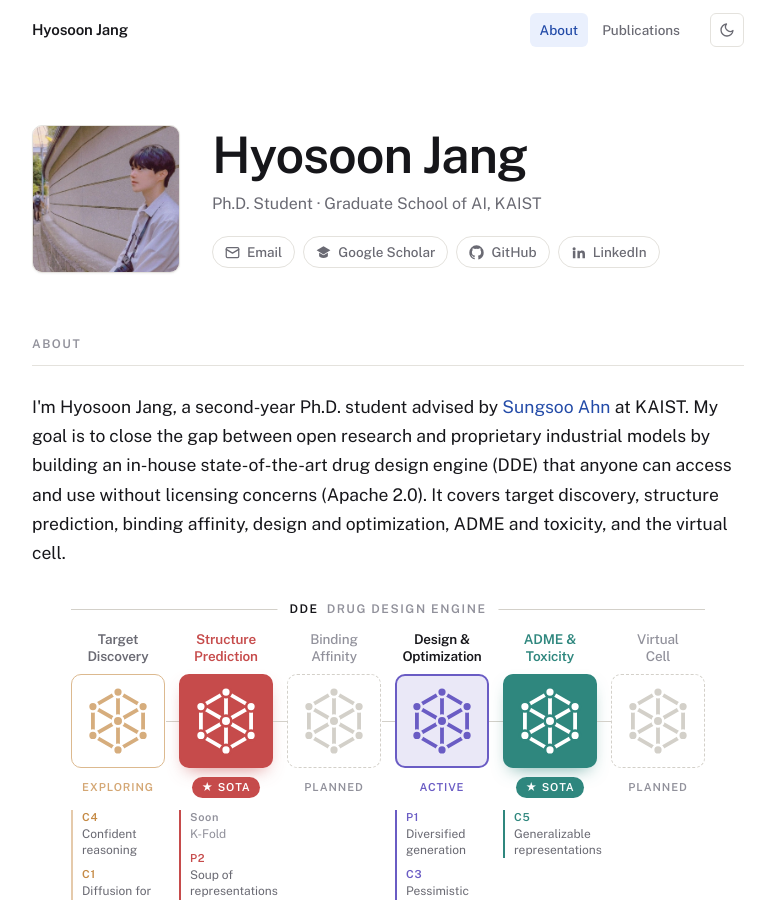
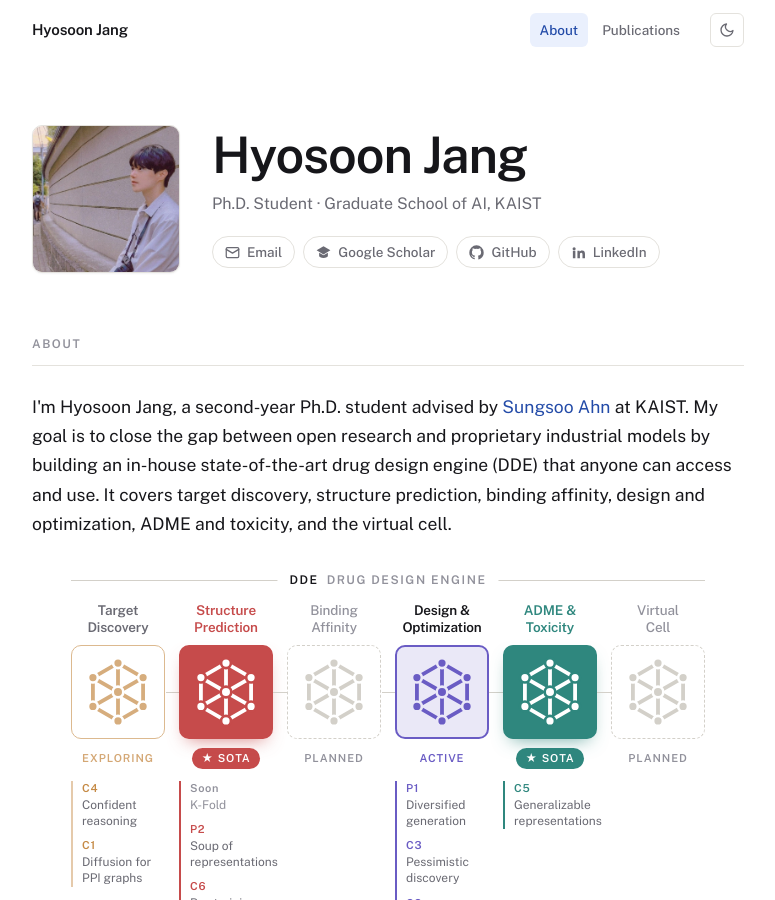
Before and after one commit to hsjang0/hsjang, a Jekyll site: the page built from index.html, in a window 1280 px wide and 900 px high. Shown: the whole window, without its empty margins (252-1027 px from the left). Built offline with Jekyll 4.4.1, drawn with Linux system fonts in a browser that asks for light colours.

Commit message:
Drop the licensing clause from the goal sentence
Co-Authored-By: Claude Opus 5.5 <noreply@anthropic.com>

```diff
--- a/index.html
+++ b/index.html
@@ -56,7 +56,7 @@ title: Home
       <a href="https://sungsoo-ahn.github.io/" target="_blank" rel="noopener">Sungsoo Ahn</a>
       at KAIST. My goal is to close the gap between open research and proprietary
       industrial models by building an in-house state-of-the-art drug design engine
-      (DDE) that anyone can access and use without licensing concerns (Apache 2.0).
+      (DDE) that anyone can access and use.
       It covers target discovery, structure prediction, binding affinity, design and
       optimization, ADME and toxicity, and the virtual cell.
     </p>
```
